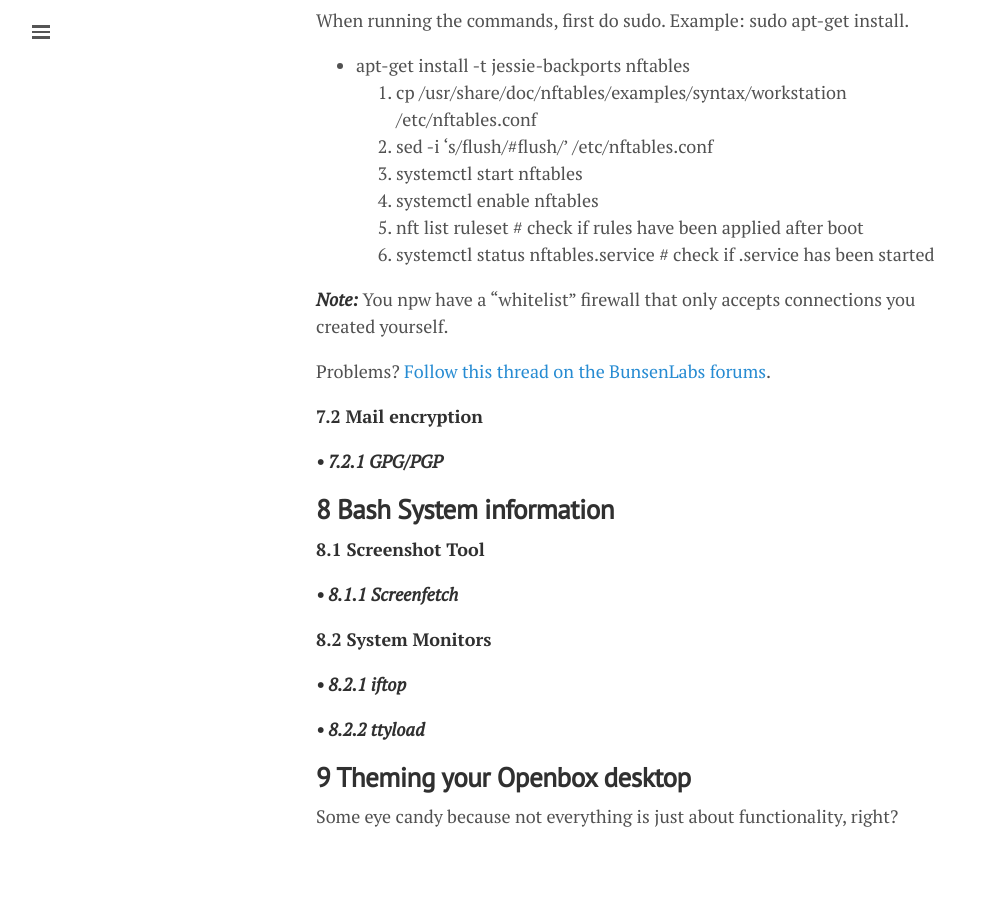
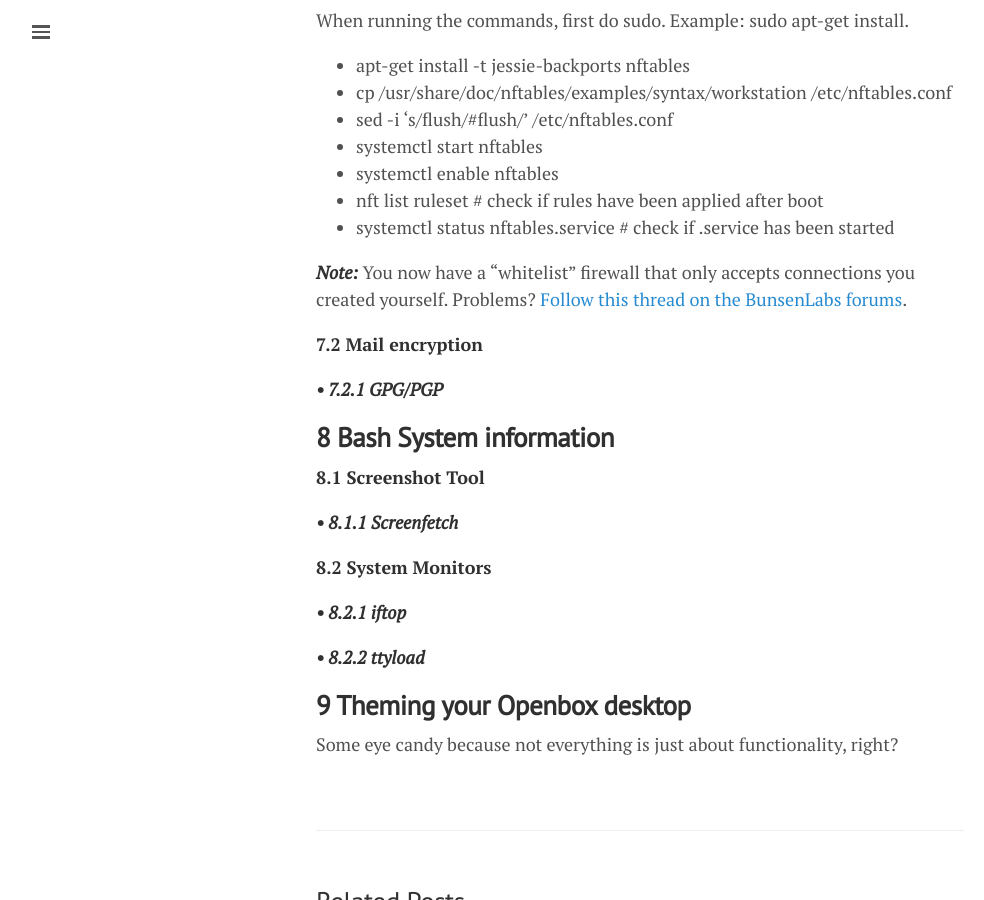
Before and after one commit to lgeurts/lgeurts.github.io, a Jekyll site: the page built from _posts/2017-07-11-bunsenlabs-linux-setup-notes-for dell-inspiron-6000.md, in a window 1280 px wide and 900 px high, scrolled down 4465 px. Shown: the whole window, without its empty margins (0-984 px from the left). Built offline with Jekyll 4.4.1, drawn with Linux system fonts in a browser that asks for light colours; nearby versions of some CDN libraries; comment, search, counter and statistics services are not loaded.

Commit message:
Update 2017-07-11-bunsenlabs-linux-setup-notes-for dell-inspiron-6000.md

```diff
--- a/_posts/2017-07-11-bunsenlabs-linux-setup-notes-for dell-inspiron-6000.md
+++ b/_posts/2017-07-11-bunsenlabs-linux-setup-notes-for dell-inspiron-6000.md
@@ -148,15 +148,14 @@
 When running the commands, first do sudo. Example: sudo apt-get install.
 
 - apt-get install -t jessie-backports nftables
-2. cp /usr/share/doc/nftables/examples/syntax/workstation /etc/nftables.conf
-3. sed -i 's/flush/#flush/' /etc/nftables.conf
-4. systemctl start nftables
-5. systemctl enable nftables
-6. nft list ruleset # check if rules have been applied after boot
-7. systemctl status nftables.service # check if .service has been started
+- cp /usr/share/doc/nftables/examples/syntax/workstation /etc/nftables.conf
+- sed -i 's/flush/#flush/' /etc/nftables.conf
+- systemctl start nftables
+- systemctl enable nftables
+- nft list ruleset # check if rules have been applied after boot
+- systemctl status nftables.service # check if .service has been started
 
-***Note:*** You npw have a "whitelist" firewall that only accepts connections you created yourself.
-
+***Note:*** You now have a "whitelist" firewall that only accepts connections you created yourself.
 Problems? [Follow this thread on the BunsenLabs forums](https://forums.bunsenlabs.org/viewtopic.php?id=1765).
 
 **7.2 Mail encryption**
```
